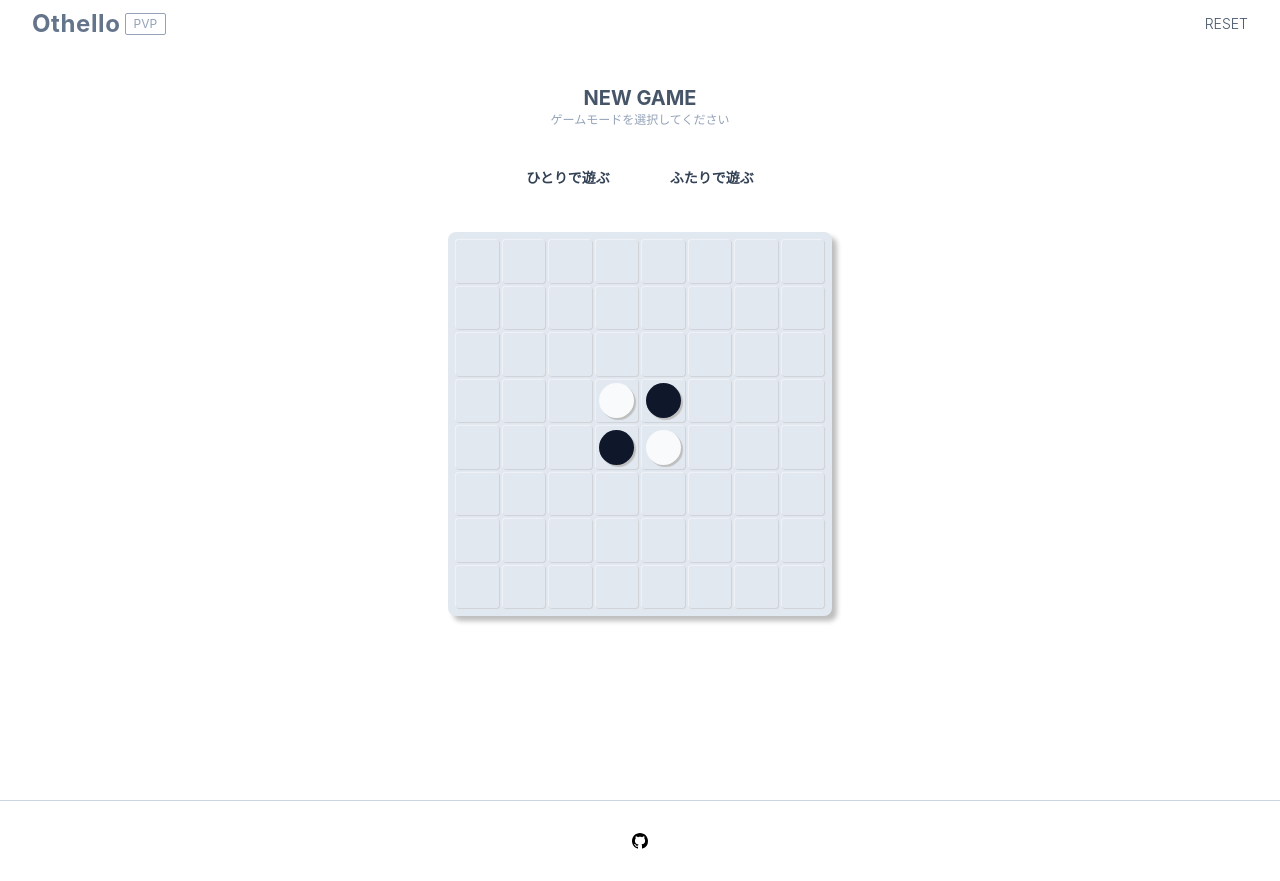
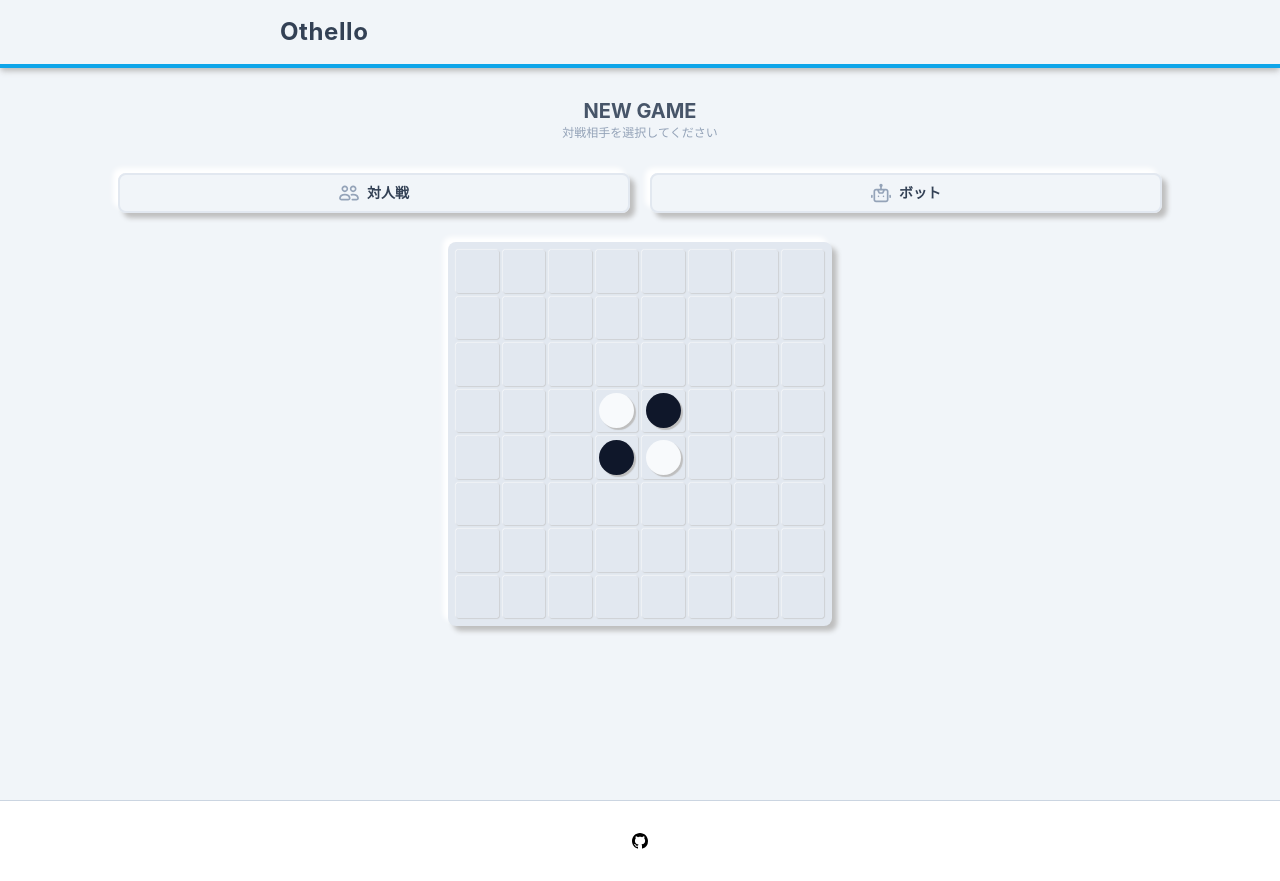
Before and after one commit to ebinase/othello-frontend, a Next.js app: page / in a window 1280 px wide. Built offline with nearby package versions, Linux system fonts and the light colour scheme.

Commit message:
OTHELLO-34: デザイン変更案のプロトタイプを作った

```diff
--- a/app/page.tsx
+++ b/app/page.tsx
@@ -8,7 +8,7 @@ import Header from "../src/components/shared/elements/Header/Header";
 const Home: NextPage = () => {
   return (
     <>
-      <div className="h-screen flex flex-col">
+      <div className="h-screen flex flex-col bg-slate-100">
         <Header />
         <main className="flex-grow">
           <div className="h-full flex justify-between items-center">
--- a/src/components/PlayGround/PlayGround.tsx
+++ b/src/components/PlayGround/PlayGround.tsx
@@ -5,6 +5,7 @@ import BottomPanel from "./elements/ActionPanel/BottomPanel";
 import { useEffect } from "react";
 import InfoPanel from "./elements/InfoPanel/InfoPanel";
 import useOthello from "../../dataflow/othello/useOthello";
+import Stone from "./elements/Board/Stone";
 
 const PlayGround: React.FC = () => {
   const { activateBot } = useOthello();
@@ -20,10 +21,9 @@ const PlayGround: React.FC = () => {
 
   return (
     <div className="h-full w-full flex flex-col">
-      <div className="sm:basis-1/3 basis-[30%]">
+      <div className="sm:basis-1/3 basis-[20%]">
         <InfoPanel />
       </div>
-
       <div className="sm:basis-1/3 flex justify-center">
         <Board />
       </div>
--- a/src/components/PlayGround/elements/ActionPanel/BottomPanel.tsx
+++ b/src/components/PlayGround/elements/ActionPanel/BottomPanel.tsx
@@ -7,7 +7,7 @@ const BottomPanel: React.FC = () => {
     <div
       className="text-center h-full flex flex-col justify-start items-center"
     >
-      <div className="pt-6">
+      <div className="pt-24">
         {state.shouldSkip ? (
           <button
             className="block bg-sky-400 text-slate-50 p-1 w-20 rounded-md"
--- a/src/components/PlayGround/elements/InfoPanel/elements/PlayerInfo/PlayerInfo.tsx
+++ b/src/components/PlayGround/elements/InfoPanel/elements/PlayerInfo/PlayerInfo.tsx
@@ -14,24 +14,19 @@ const PlayerInfo: React.FC = (props) => {
   const data =
     players.active.type === "human"
       ? {
-          message: colorText + "プレイヤーのターンです",
+          message: colorText + "のターンです",
           status: state.shouldSkip
             ? "置ける場所がありません"
             : state.error?.message ?? "",
         }
       : {
-          message: "相手のターンです",
+          message: "相手のターン",
           status: "思考中...",
         };
 
   return (
     <div className=" h-full text-center flex flex-col items-center sm:justify-center pb-6 sm:pt-6 pt-10">
-      <h2 className="text-slate-600 font-bold text-xl mb-6">{data.message}</h2>
-      <div className="mb-1">
-        <PlayerBar theme={theme}>
-          {name}
-        </PlayerBar>
-      </div>
+      <h2 className="text-slate-600 font-bold text-xl mb-2">{data.message}</h2>
       <p className="text-xs text-slate-400 animate-pulse h-4">{data.status}</p>
     </div>
   );
--- a/src/components/PlayGround/elements/InfoPanel/elements/SettingsInfo/SettingsInfo.tsx
+++ b/src/components/PlayGround/elements/InfoPanel/elements/SettingsInfo/SettingsInfo.tsx
@@ -1,10 +1,10 @@
 "use client";
 
-import { useState } from "react";
 import useOthello, {
   GAME_MODE,
 } from "../../../../../../dataflow/othello/useOthello";
 import { COLOR_CODE } from "@models/Board/Color"
+import Image from "next/image";
 
 const SettingsInfo: React.FC = (props) => {
   const { initialize } = useOthello();
@@ -23,23 +23,26 @@ const SettingsInfo: React.FC = (props) => {
 
   return (
     <div className=" h-full text-center flex flex-col items-center sm:justify-center pb-6 sm:pt-6 pt-10">
-      <h2 className="text-slate-600 font-bold text-xl mb-">NEW GAME</h2>
+      <h2 className="text-slate-600 font-bold text-xl">NEW GAME</h2>
       <p className="text-xs text-slate-400 h-4">
-        ゲームモードを選択してください
+        対戦相手を選択してください
       </p>
-      <div className="mt-8 flex gap-5">
+      <div className="mt-8 flex gap-5 justify-center w-full">
+          <button
+            className="shadow-[5px_5px_5px_#bebebe,-5px_-5px_5px_#ffffff] text-slate-700 text-sm font-bold hover:text-slate-400 rounded-lg px-5 py-2 border-2 border-slate-200 w-2/5 flex gap-2 justify-center"
+            onClick={handlePvP}
+        >
+          <Image src="/icon_pvp.svg" alt="settings icon" width={20} height={20} />
+            <p>対人戦</p>
+        </button>
+
         <button
-          className="text-slate-700 text-sm font-bold hover:text-slate-400 rounded-lg px-5 py-2"
+          className="shadow-[5px_5px_5px_#bebebe,-5px_-5px_5px_#ffffff] text-slate-700 text-sm font-bold hover:text-slate-400 rounded-lg px-5 py-2 border-2 border-slate-200 w-2/5 flex gap-2 justify-center"
           onClick={handlePvE}
         >
-          ひとりで遊ぶ
+           <Image src="/icon_bot.svg" alt="settings icon" width={20} height={20} />
+          <p>ボット</p>
         </button>
-          <button
-            className="text-slate-700 text-sm font-bold hover:text-slate-400 rounded-lg px-5 py-2"
-            onClick={handlePvP}
-          >
-            ふたりで遊ぶ
-          </button>
       </div>
     </div>
   );
--- a/src/components/shared/elements/Header/Header.tsx
+++ b/src/components/shared/elements/Header/Header.tsx
@@ -1,40 +1,37 @@
 "use client";
 
+import { COLOR_CODE } from "@models/Board/Color";
 import useOthello from "../../../../dataflow/othello/useOthello";
+import Image from "next/image";
 
 const Header: React.FC = () => {
-  const { reset, gameMode } = useOthello();
+  const { reset, gameMode, state } = useOthello();
+
+  const headerColor = state.color === COLOR_CODE.WHITE ? "bg-slate-100 border-sky-500 text-slate-700" : "bg-slate-700 border-orange-500 text-slate-100";
 
   const handleNewGame = () => {
-    if (confirm("プレイ中のゲーム情報が失われます。よろしいですか？")) {
+    if (confirm("ゲームをリセットします。よろしいですか？")) {
       reset();
     }
   };
 
   return (
-    <header>
-      <div className="h-12 mx-[2rem] flex justify-between items-center">
+    <header className={"w-full border-b-4 flex justify-center shadow-md shadow-[#bebebe] " + headerColor}>
+      <div className="w-[90vmin] h-16 flex justify-between items-center">
         <div className="basis-2/5 flex items-center gap-1">
-          <h1 className="font-bold text-slate-500 tracking-wide text-2xl">
+          <h1 className="font-bold tracking-wide text-2xl text-center" onClick={handleNewGame}>
             Othello
           </h1>
+
+        </div>
+        <div className="basis-1/5 flex justify-center">
+        </div>
+        <div className="basis-2/5 flex justify-end gap-5 ">
           <div
-            className={
-              "w-fit text-xs text-slate-400 rounded-sm px-2 py-0.5 " +
-              (!!gameMode ? "border border-slate-400" : "")
-            }
+            className={"w-fit text-xs text-slate-400 rounded-sm px-2 py-0.5"}
           >
-            {gameMode === undefined ? "" : gameMode === "PVP" ? "PVP" : "BOT"}
+            {state.isInitialized ? (gameMode === "PVP" ? <Image src="/icon_pvp.svg" alt="settings icon" width={30} height={30} /> : <Image src="/icon_bot.svg" alt="settings icon" width={30} height={30} />) : undefined}
           </div>
-        </div>
-        <div className="basis-1/5 flex justify-center"></div>
-        <div className="basis-2/5 flex justify-end gap-5 ">
-          <button
-            onClick={handleNewGame}
-            className="text-slate-600 text-sm font-light"
-          >
-            RESET
-          </button>
         </div>
       </div>
     </header>
```
Also changed, not shown: public/icon_bot.svg (added), public/icon_pvp.svg (added).
